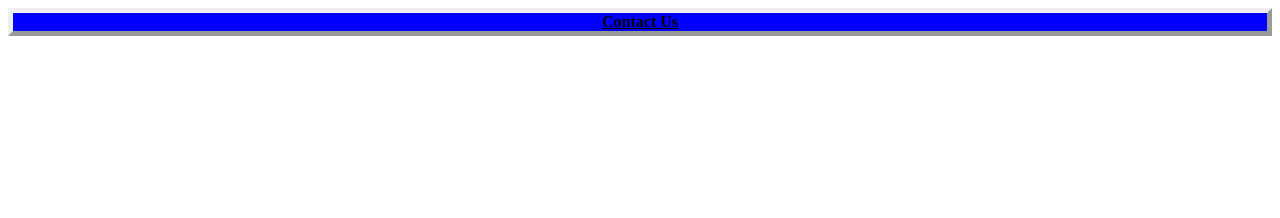
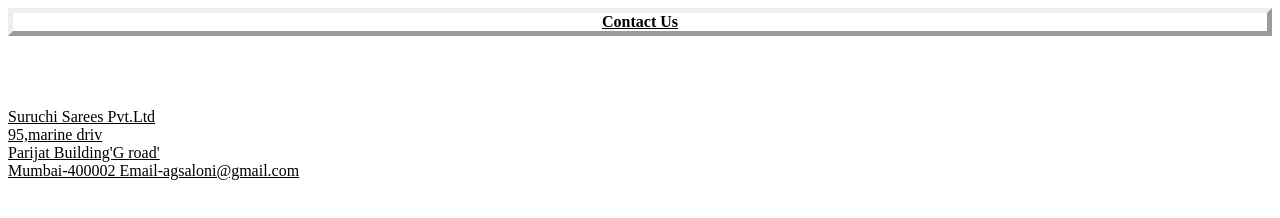
Before and after one commit to hridaan123/ext.github.io, a plain HTML site: page Contact us.html in a window 1280 px wide. Drawn offline with Linux system fonts and the light colour scheme.

Commit message:
Update Contact us.html

```diff
--- a/Contact us.html
+++ b/Contact us.html
@@ -4,9 +4,21 @@
     div
 {
 border: 5px outset;
-background-color:blue;
+background-color:white;
 text-align:center;
 }
   </style>
 <body>
   <center><div><b><u>Contact Us<u/></b></div></center>
+<br>
+    <br>
+    <br>
+    <br>
+    Suruchi Sarees Pvt.Ltd
+    <br>
+    95,marine driv
+    <br>
+    Parijat Building'G road'
+    <br>
+    Mumbai-400002
+   Email-agsaloni@gmail.com
```
